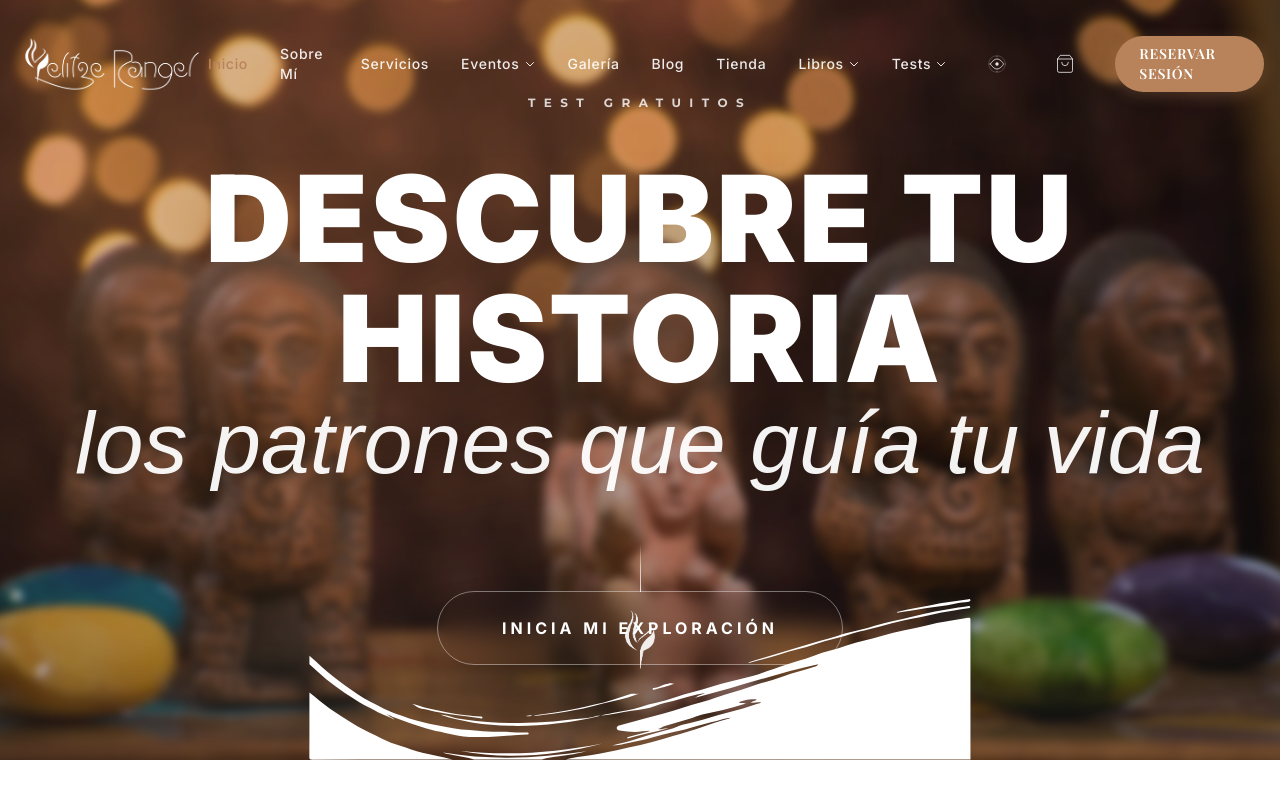
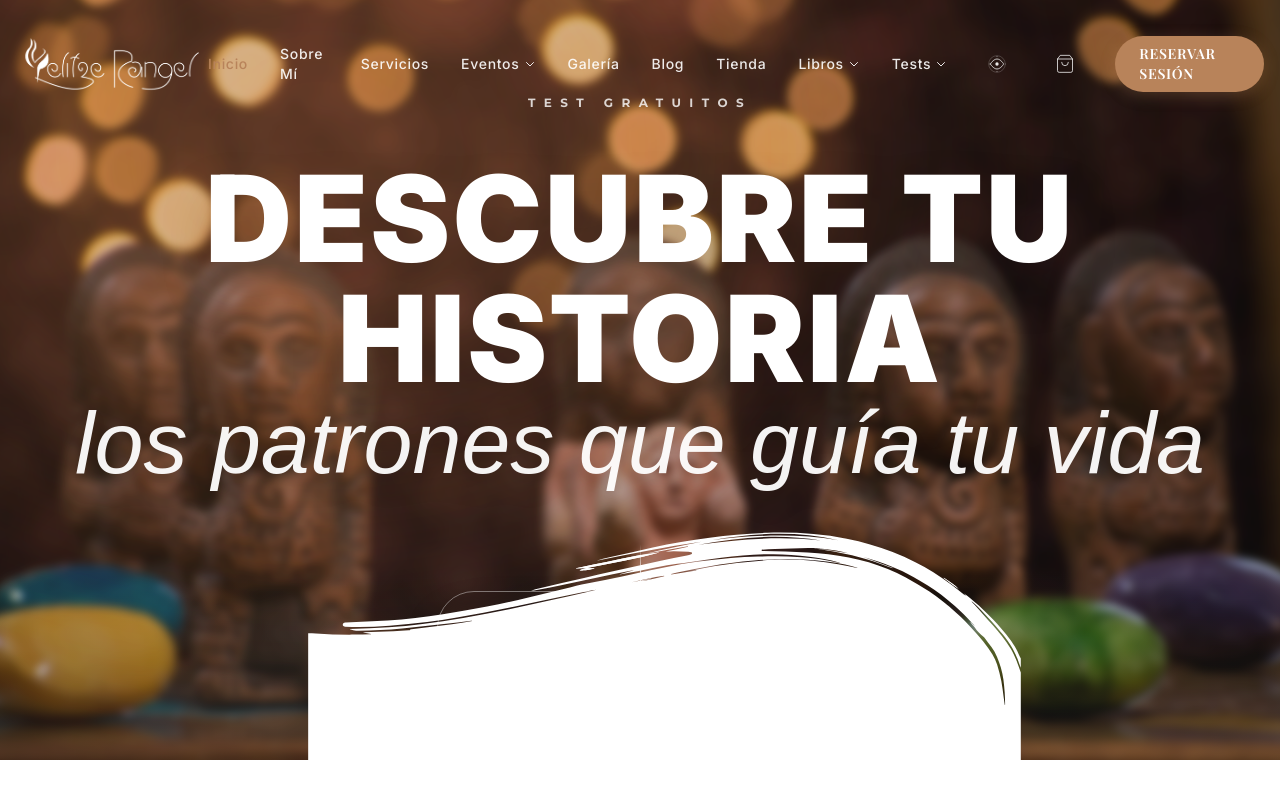
Before and after one commit to yelitzerangeloficialweb-max/yelitze-rangel-web, a Next.js app: page / in a window 1280 px wide. Shown: the top 800 px of the page. Built offline with nearby package versions, Linux system fonts and the light colour scheme; a web font is replaced by a local one.

Commit message:
style: revert hero mask to brush-bottom for better consistency

```diff
--- a/components/home/NewHero.tsx
+++ b/components/home/NewHero.tsx
@@ -87,14 +87,14 @@ export default function NewHero() {
                 <div
                     className="w-full h-full"
                     style={{
-                        maskImage: 'url(/images/home_redesign/hero.svg)',
-                        WebkitMaskImage: 'url(/images/home_redesign/hero.svg)',
+                        maskImage: 'url(/images/home_redesign/brush-bottom.svg)',
+                        WebkitMaskImage: 'url(/images/home_redesign/brush-bottom.svg)',
                         maskRepeat: 'no-repeat',
                         WebkitMaskRepeat: 'no-repeat',
                         maskPosition: 'bottom center',
                         WebkitMaskPosition: 'bottom center',
-                        maskSize: '200% 100%',
-                        WebkitMaskSize: '200% 100%',
+                        maskSize: '100% 100%',
+                        WebkitMaskSize: '100% 100%',
                         backgroundColor: 'white'
                     }}
                 />
```
